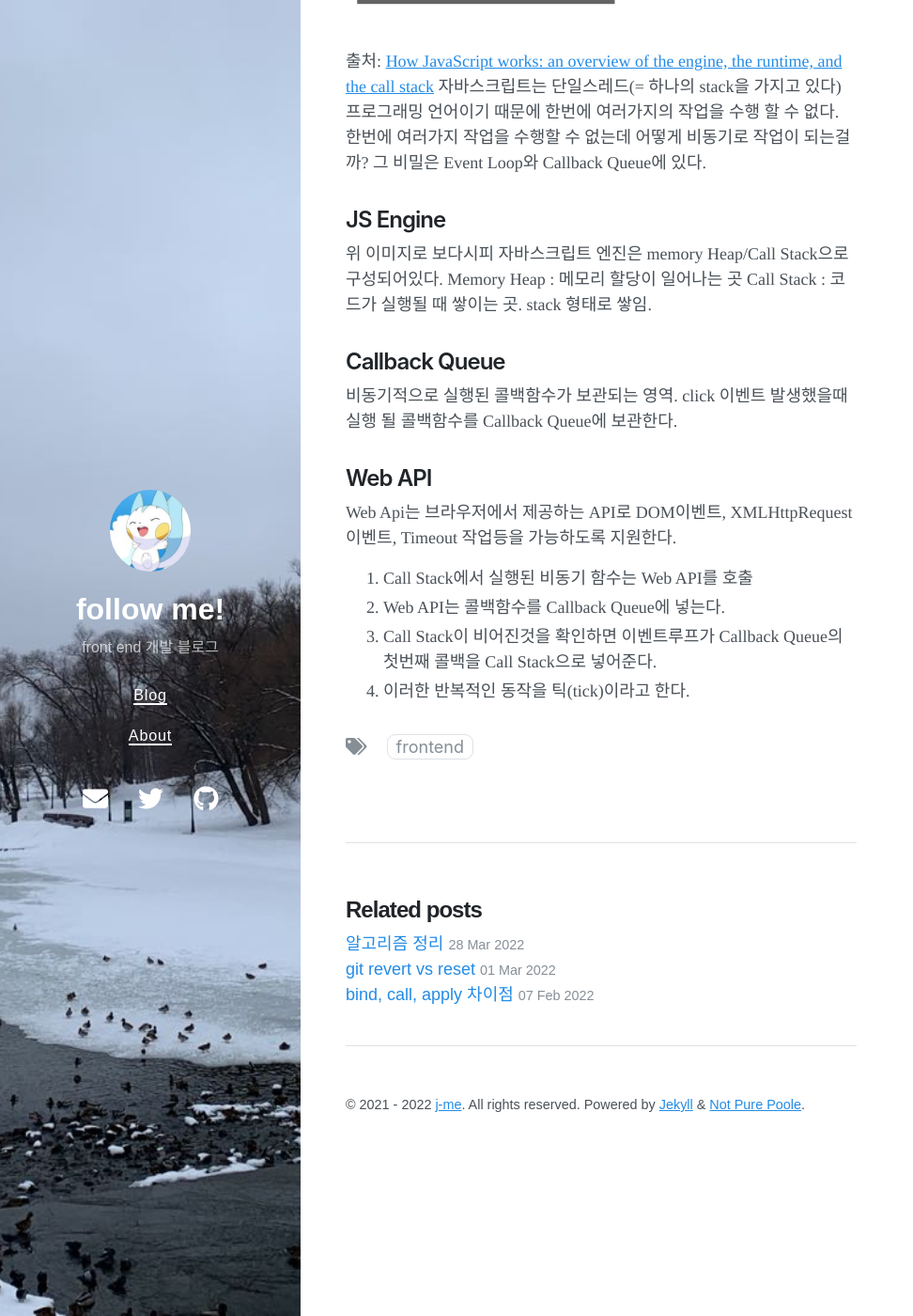
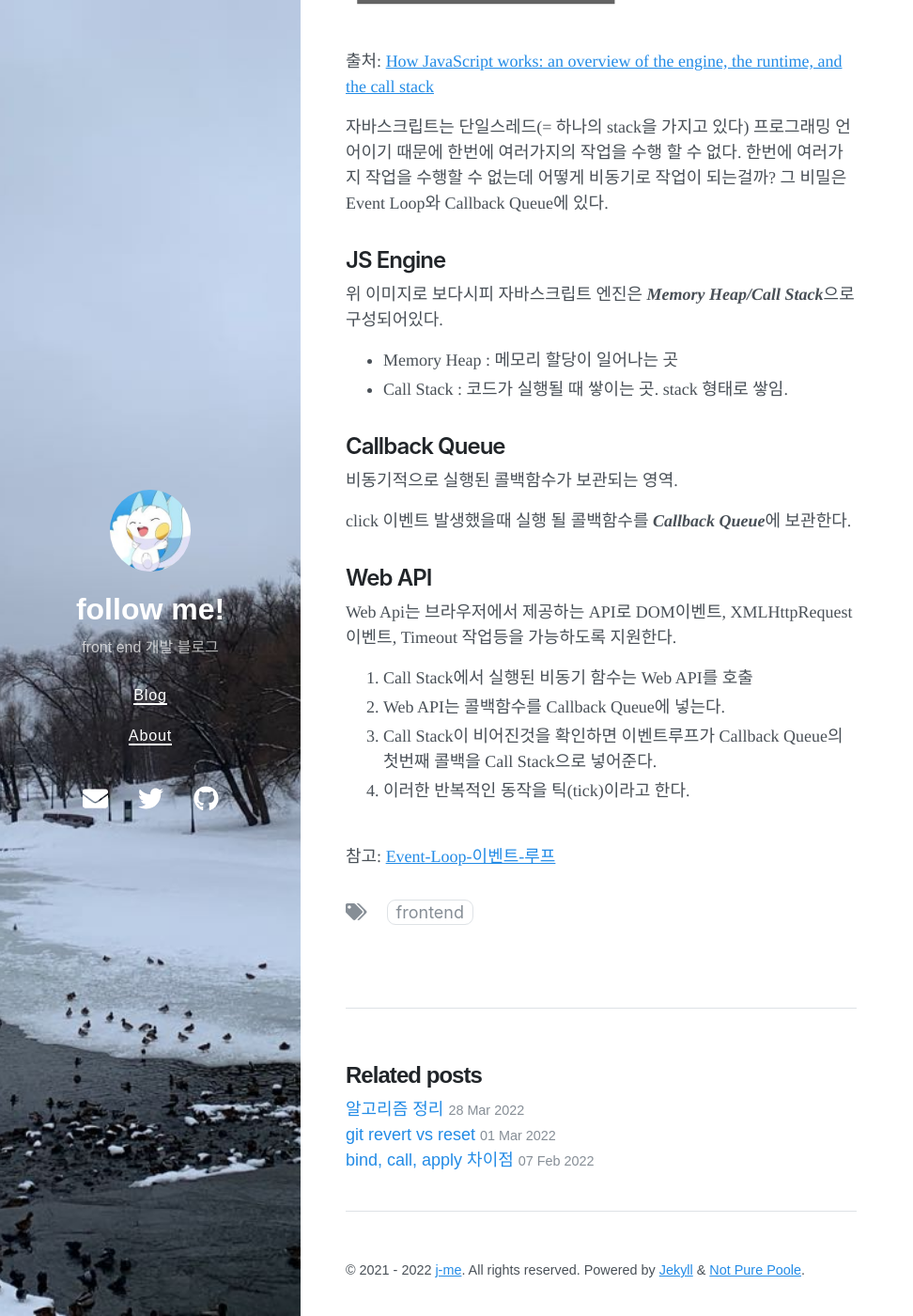
Before and after one commit to micmacbox/micmacbox.github.io, a Jekyll site: the page built from _posts/2022-04-04-etc-event-roof.md, in a window 1280 px wide and 1400 px high, scrolled down 503 px. Shown: the whole window at 94% size, without its empty margins (0-972 px from the left). Built offline with Jekyll 4.4.1, drawn with Linux system fonts in a browser that asks for light colours; nearby versions of some CDN libraries.

Commit message:
post: 이벤트루프

```diff
--- a/_posts/2022-04-04-etc-event-roof.md
+++ b/_posts/2022-04-04-etc-event-roof.md
@@ -9,20 +9,24 @@ date: 2022-04-04 15:32 +0800
 
 ![](/assets/img/img_event_loof.png)
 출처: [How JavaScript works: an overview of the engine, the runtime, and the call stack](https://extbrain.tistory.com/103)
+<br/>
+
 자바스크립트는 단일스레드(= 하나의 stack을 가지고 있다) 프로그래밍 언어이기 때문에 한번에 여러가지의 작업을 수행 할 수 없다.
 한번에 여러가지 작업을 수행할 수 없는데 어떻게 비동기로 작업이 되는걸까?
 그 비밀은 Event Loop와 Callback Queue에 있다.
 
 ## JS Engine
 
-위 이미지로 보다시피 자바스크립트 엔진은 memory Heap/Call Stack으로 구성되어있다.
-Memory Heap : 메모리 할당이 일어나는 곳
-Call Stack : 코드가 실행될 때 쌓이는 곳. stack 형태로 쌓임.
+위 이미지로 보다시피 자바스크립트 엔진은 **_Memory Heap/Call Stack_**으로 구성되어있다.
+
+- Memory Heap : 메모리 할당이 일어나는 곳
+- Call Stack : 코드가 실행될 때 쌓이는 곳. stack 형태로 쌓임.
 
 ## Callback Queue
 
 비동기적으로 실행된 콜백함수가 보관되는 영역.
-click 이벤트 발생했을때 실행 될 콜백함수를 Callback Queue에 보관한다.
+
+click 이벤트 발생했을때 실행 될 콜백함수를 **_Callback Queue_**에 보관한다.
 
 ## Web API
 
@@ -32,3 +36,6 @@ Web Api는 브라우저에서 제공하는 API로 DOM이벤트, XMLHttpRequest
 2. Web API는 콜백함수를 Callback Queue에 넣는다.
 3. Call Stack이 비어진것을 확인하면 이벤트루프가 Callback Queue의 첫번째 콜백을 Call Stack으로 넣어준다.
 4. 이러한 반복적인 동작을 틱(tick)이라고 한다.
+
+<br/>
+참고: [Event-Loop-이벤트-루프](https://velog.io/@thms200/Event-Loop-이벤트-루프)
```
